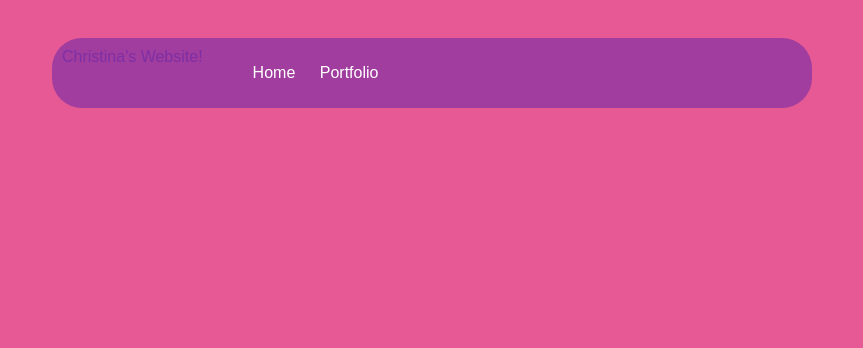
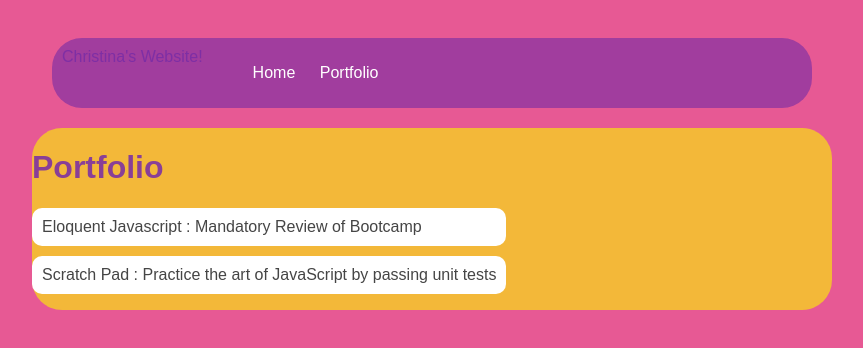
Before and after one commit to ChristinaLott/christina-lott.github.io, a plain HTML site: page portfolio.html in a window 1280 px wide. Shown: the whole page, without its empty margins (208-1071 px from the left). Drawn offline with nearby package versions, Linux system fonts and the light colour scheme.

Commit message:
portfolio cli

```diff
--- a/portfolio.html
+++ b/portfolio.html
@@ -100,7 +100,15 @@
                     </li>
                 </ul>
             </nav>
-
+            <main>
+                <div id="content">
+                    <h1>Portfolio</h1>
+                    <ul id="portfolio">
+                    </ul>
+                </div>
+            </main>
         </div>
+        <script src="https://ajax.googleapis.com/ajax/libs/jquery/2.1.3/jquery.min.js"></script>
+        <script id="portfolioScript">$(document).ready(function() {$.getJSON('projects/projects.json').then(function(data) { data.projects.forEach(function(project){ $('#portfolio').append('<li><a href="projects/' + project.name + '/">' + project.title + ' : ' + project.description + '</a></li>'); }); }); });</script>
     </body>
 </html>
```
